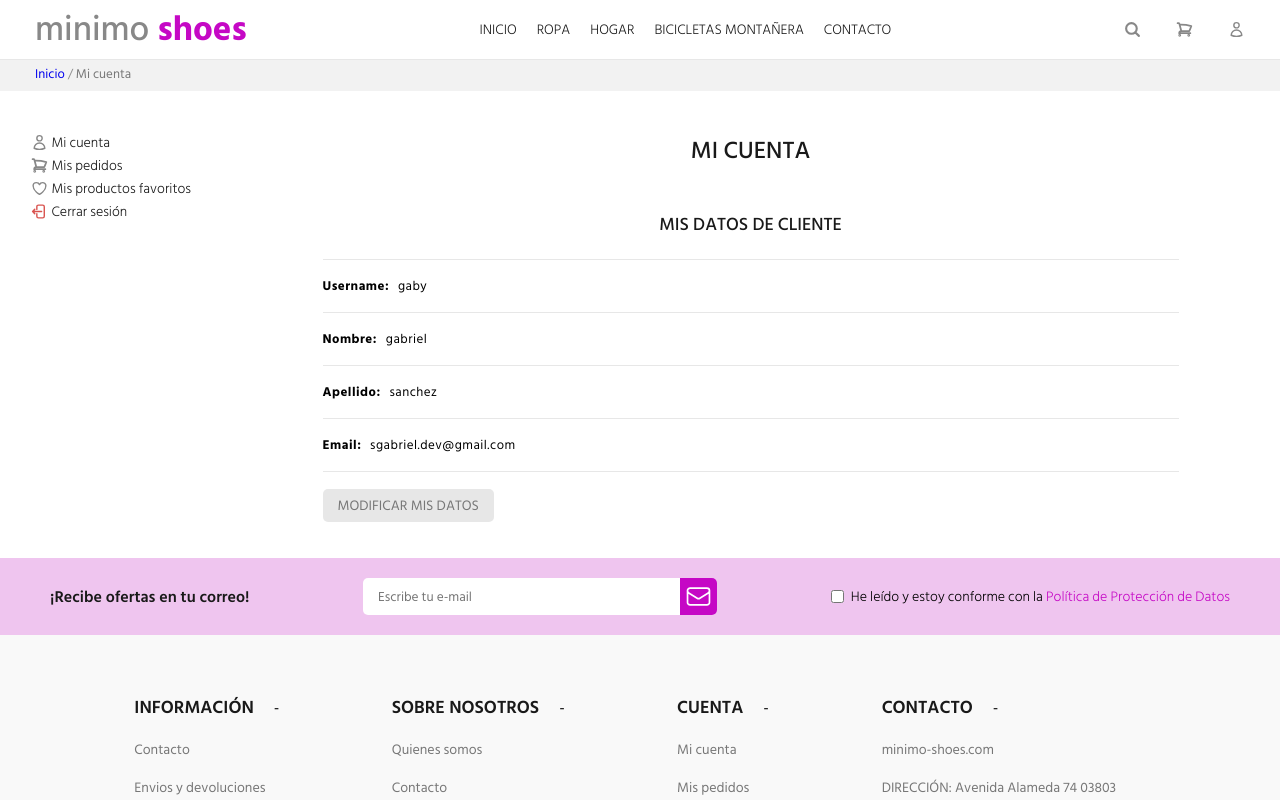
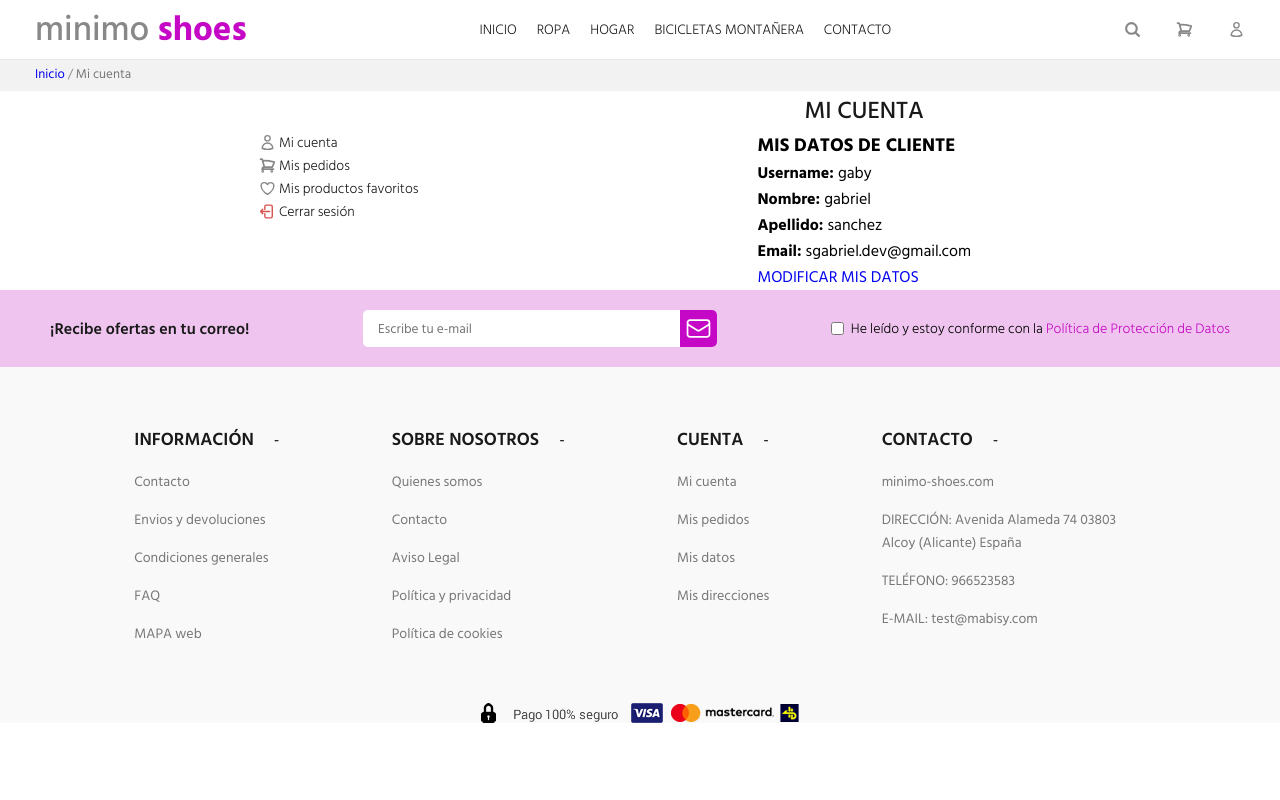
Before and after one commit to gszcode/E-commerce, a React (Vite) app: page /account in a window 1280 px wide. Shown: the top 800 px of the page. Built offline with nearby package versions, Linux system fonts and the light colour scheme.

Commit message:
wrapper agregado

```diff
--- a/src/page/Account/index.tsx
+++ b/src/page/Account/index.tsx
@@ -1,5 +1,7 @@
+import AccountTitle from '../../components/AccountTitle'
 import BreadCrumbs from '../../components/BreadCrumbs'
 import Sidebar from '../../components/Sidebar'
+import Wrapper from '../../components/Wrapper'
 import styles from './account.module.scss'
 import { Link } from 'react-router-dom'
 
@@ -7,10 +9,11 @@ const Account = () => {
   return (
     <section className={styles.container}>
       <BreadCrumbs page="Mi cuenta" />
-      <div className={styles.wrapper}>
+      <Wrapper>
+        <>
           <Sidebar />
           <div className={styles.account}>
-          <h1 className={styles.title}>MI CUENTA</h1>
+            <AccountTitle title="MI CUENTA" />
             <div className={styles.data_table}>
               <h3 className={styles.subtitle}>MIS DATOS DE CLIENTE</h3>
               <div className={styles.table}>
@@ -32,11 +35,12 @@ const Account = () => {
                 </p>
               </div>
             </div>
-          <Link className={styles.btn} to="/edit-data">
+            <Link className={styles.btn} to="/account/edit-data">
               MODIFICAR MIS DATOS
             </Link>
           </div>
-      </div>
+        </>
+      </Wrapper>
     </section>
   )
 }
```
Lines whose indentation alone changed are shown as unchanged.
